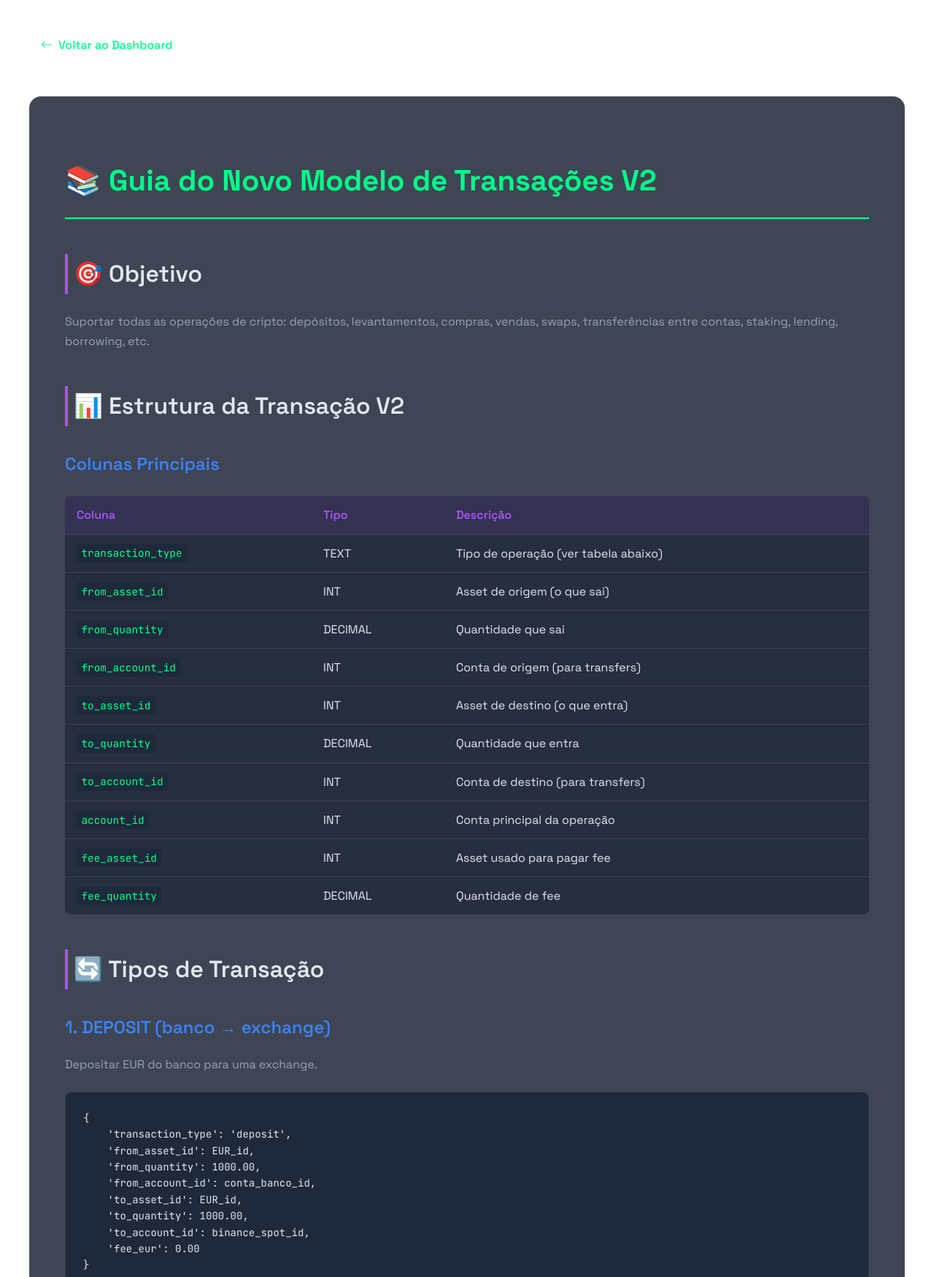
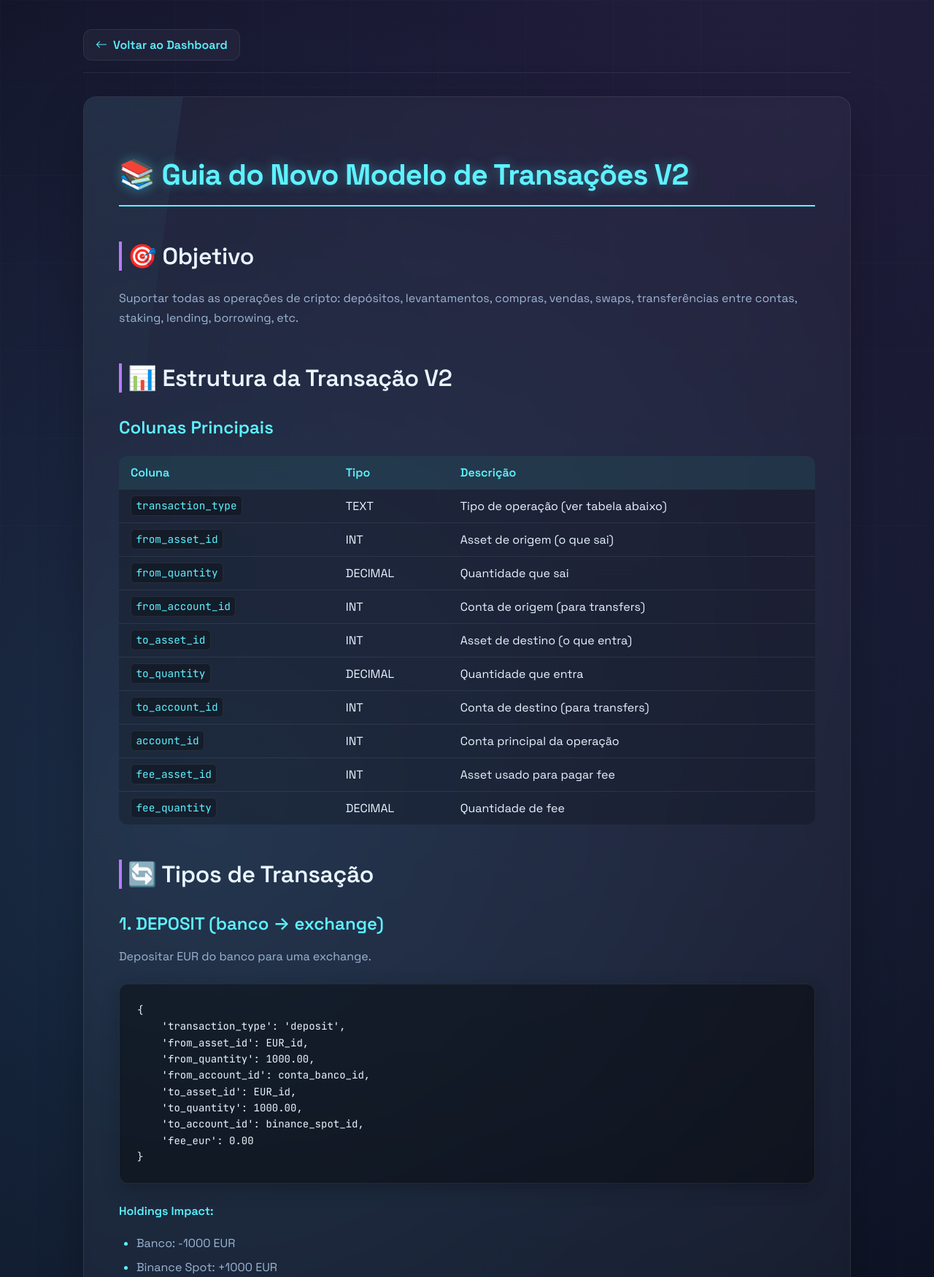
Before and after one commit to arkilian/arkilian.github.io, a plain HTML site: page CryptoDashboard/wiki/07-transaction-model-v2.html in a window 1280 px wide. Shown: the top 1750 px of the page at 73% size. Drawn offline with nearby package versions, Linux system fonts and the light colour scheme.

Commit message:
Revamp Wiki styles for improved aesthetics and responsiveness

```diff
--- a/CryptoDashboard/assets/styles-wiki.css
+++ b/CryptoDashboard/assets/styles-wiki.css
@@ -1,114 +1,177 @@
-/* CryptoDashboard Wiki Styles */
+/* CryptoDashboard Wiki Styles - Coerente com o tema principal */
 
 :root {
-  --primary-green: #00ff88;
-  --secondary-purple: #a855f7;
-  --bg-dark: #0a0e1a;
-  --card-bg: rgba(15, 23, 42, 0.8);
-  --text-primary: #e2e8f0;
-  --text-secondary: #94a3b8;
-  --accent-blue: #3b82f6;
-  --accent-red: #ef4444;
-  --code-bg: #1e293b;
-  --border-color: rgba(255, 255, 255, 0.1);
+  --bg-1: #0b1020;
+  --bg-2: #11172a;
+  --primary: #5df2ff;
+  --accent: #b67bff;
+  --glow: rgba(93, 242, 255, 0.15);
+  --text: #e9f4ff;
+  --muted: #9cb5d3;
+  --border: rgba(255, 255, 255, 0.08);
+  --card: rgba(255, 255, 255, 0.04);
+}
+
+* {
+  box-sizing: border-box;
 }
 
 body {
-  font-family: 'Space Grotesk', sans-serif;
-  color: var(--text-primary);
-  line-height: 1.7;
+  margin: 0;
+  min-height: 100vh;
+  font-family: 'Space Grotesk', system-ui, -apple-system, sans-serif;
+  background: radial-gradient(circle at 20% 20%, rgba(91, 192, 255, 0.15), transparent 25%),
+              radial-gradient(circle at 80% 0%, rgba(182, 123, 255, 0.12), transparent 30%),
+              linear-gradient(145deg, var(--bg-1), var(--bg-2));
+  color: var(--text);
+  overflow-x: hidden;
+}
+
+.grid-bg::before,
+.grid-bg::after {
+  content: '';
+  position: fixed;
+  inset: 0;
+  background-size: 120px 120px;
+  pointer-events: none;
+  opacity: 0.06;
+  mix-blend-mode: screen;
+  z-index: 0;
+}
+
+.grid-bg::before {
+  background-image: linear-gradient(rgba(93, 242, 255, 0.15) 1px, transparent 1px),
+                    linear-gradient(90deg, rgba(182, 123, 255, 0.15) 1px, transparent 1px);
+}
+
+.grid-bg::after {
+  background-image: linear-gradient(rgba(255, 255, 255, 0.06) 1px, transparent 1px),
+                    linear-gradient(90deg, rgba(255, 255, 255, 0.06) 1px, transparent 1px);
+  background-size: 60px 60px;
 }
 
 .wiki-page {
-  max-width: 1200px;
+  max-width: 1100px;
   margin: 0 auto;
-  padding: 2rem;
+  padding: 40px 24px 96px;
 }
 
 .wiki-nav {
   margin-bottom: 2rem;
   padding-bottom: 1rem;
-  border-bottom: 1px solid var(--border-color);
+  border-bottom: 1px solid var(--border);
 }
 
 .wiki-nav .nav-link {
   display: inline-flex;
   align-items: center;
   gap: 0.5rem;
-  color: var(--primary-green);
+  color: var(--primary);
   text-decoration: none;
-  font-weight: 500;
-  transition: all 0.3s ease;
-  padding: 0.5rem 1rem;
-  border-radius: 8px;
+  font-weight: 600;
+  transition: all 0.2s ease;
+  padding: 10px 16px;
+  border-radius: 12px;
+  border: 1px solid var(--border);
+  background: var(--card);
 }
 
 .wiki-nav .nav-link:hover {
-  background: rgba(0, 255, 136, 0.1);
+  background: rgba(93, 242, 255, 0.08);
   transform: translateX(-5px);
+  border-color: rgba(93, 242, 255, 0.3);
 }
 
 .wiki-content {
-  background: var(--card-bg);
-  backdrop-filter: blur(10px);
-  border: 1px solid var(--border-color);
-  border-radius: 16px;
+  background: var(--card);
+  backdrop-filter: blur(6px);
+  border: 1px solid var(--border);
+  border-radius: 18px;
   padding: 3rem;
-  box-shadow: 0 4px 6px rgba(0, 0, 0, 0.1);
+  box-shadow: 0 20px 60px rgba(0, 0, 0, 0.25);
+  position: relative;
+  overflow: hidden;
+}
+
+.wiki-content::after {
+  content: '';
+  position: absolute;
+  inset: -40% auto auto -40%;
+  width: 60%;
+  height: 60%;
+  background: radial-gradient(circle, rgba(93, 242, 255, 0.14), transparent 60%);
+  transform: rotate(8deg);
+  pointer-events: none;
 }
 
 /* Typography */
 .wiki-content h1 {
   font-size: 2.5rem;
   font-weight: 700;
-  color: var(--primary-green);
+  color: var(--primary);
   margin-bottom: 1.5rem;
   padding-bottom: 1rem;
-  border-bottom: 2px solid var(--primary-green);
+  border-bottom: 2px solid var(--primary);
+  text-shadow: 0 0 16px rgba(93, 242, 255, 0.35);
+  letter-spacing: -0.02em;
+  position: relative;
+  z-index: 1;
 }
 
 .wiki-content h2 {
   font-size: 2rem;
   font-weight: 600;
-  color: var(--text-primary);
+  color: var(--text);
   margin-top: 3rem;
   margin-bottom: 1.5rem;
   padding-left: 0.5rem;
-  border-left: 4px solid var(--secondary-purple);
+  border-left: 4px solid var(--accent);
+  letter-spacing: -0.01em;
+  position: relative;
+  z-index: 1;
 }
 
 .wiki-content h3 {
   font-size: 1.5rem;
   font-weight: 600;
-  color: var(--accent-blue);
+  color: var(--primary);
   margin-top: 2rem;
   margin-bottom: 1rem;
+  position: relative;
+  z-index: 1;
 }
 
 .wiki-content h4 {
   font-size: 1.25rem;
   font-weight: 500;
-  color: var(--text-primary);
+  color: var(--text);
   margin-top: 1.5rem;
   margin-bottom: 0.75rem;
+  position: relative;
+  z-index: 1;
 }
 
 .wiki-content p {
   margin-bottom: 1.25rem;
-  color: var(--text-secondary);
+  color: var(--muted);
+  line-height: 1.7;
+  position: relative;
+  z-index: 1;
 }
 
 /* Links */
 .wiki-content a {
-  color: var(--primary-green);
+  color: var(--primary);
   text-decoration: none;
   border-bottom: 1px solid transparent;
-  transition: all 0.3s ease;
+  transition: all 0.2s ease;
+  position: relative;
+  z-index: 1;
 }
 
 .wiki-content a:hover {
-  border-bottom-color: var(--primary-green);
-  color: #00ffaa;
+  border-bottom-color: var(--primary);
+  text-shadow: 0 0 8px rgba(93, 242, 255, 0.5);
 }
 
 /* Lists */
@@ -116,35 +179,40 @@ body {
 .wiki-content ol {
   margin-bottom: 1.5rem;
   padding-left: 1.5rem;
+  position: relative;
+  z-index: 1;
 }
 
 .wiki-content li {
   margin-bottom: 0.75rem;
-  color: var(--text-secondary);
+  color: var(--muted);
 }
 
 .wiki-content li::marker {
-  color: var(--primary-green);
+  color: var(--primary);
 }
 
 /* Code */
 .wiki-content code {
   font-family: 'JetBrains Mono', monospace;
-  background: var(--code-bg);
-  color: var(--primary-green);
+  background: rgba(0, 0, 0, 0.3);
+  color: var(--primary);
   padding: 0.2rem 0.4rem;
-  border-radius: 4px;
+  border-radius: 6px;
   font-size: 0.9em;
+  border: 1px solid var(--border);
 }
 
 .wiki-content pre {
-  background: var(--code-bg);
-  border: 1px solid var(--border-color);
-  border-radius: 8px;
+  background: rgba(0, 0, 0, 0.4);
+  border: 1px solid var(--border);
+  border-radius: 12px;
   padding: 1.5rem;
   margin: 1.5rem 0;
   overflow-x: auto;
   position: relative;
+  z-index: 1;
+  box-shadow: 0 8px 24px rgba(0, 0, 0, 0.2);
 }
 
 .wiki-content pre code {
@@ -152,8 +220,9 @@ body {
   padding: 0;
   font-size: 0.875rem;
   line-height: 1.6;
-  color: var(--text-primary);
+  color: var(--text);
   display: block;
+  border: none;
 }
 
 /* Code blocks with language */
@@ -170,14 +239,16 @@ body {
 
 /* Blockquotes */
 .wiki-content blockquote {
-  border-left: 4px solid var(--accent-blue);
+  border-left: 4px solid var(--primary);
   padding-left: 1.5rem;
   margin: 1.5rem 0;
   font-style: italic;
-  color: var(--text-secondary);
-  background: rgba(59, 130, 246, 0.05);
+  color: var(--muted);
+  background: rgba(93, 242, 255, 0.05);
   padding: 1rem 1.5rem;
-  border-radius: 0 8px 8px 0;
+  border-radius: 0 12px 12px 0;
+  position: relative;
+  z-index: 1;
 }
 
 /* Tables */
@@ -185,21 +256,23 @@ body {
   width: 100%;
   border-collapse: collapse;
   margin: 1.5rem 0;
-  background: rgba(15, 23, 42, 0.5);
-  border-radius: 8px;
+  background: rgba(0, 0, 0, 0.2);
+  border-radius: 12px;
   overflow: hidden;
+  position: relative;
+  z-index: 1;
 }
 
 .wiki-content th,
 .wiki-content td {
   padding: 0.75rem 1rem;
   text-align: left;
-  border-bottom: 1px solid var(--border-color);
+  border-bottom: 1px solid var(--border);
 }
 
 .wiki-content th {
-  background: rgba(168, 85, 247, 0.1);
-  color: var(--secondary-purple);
+  background: rgba(93, 242, 255, 0.1);
+  color: var(--primary);
   font-weight: 600;
 }
 
@@ -208,25 +281,25 @@ body {
 }
 
 .wiki-content tr:hover {
-  background: rgba(255, 255, 255, 0.02);
+  background: rgba(93, 242, 255, 0.03);
 }
 
 /* Strong/Bold */
 .wiki-content strong {
-  color: var(--primary-green);
+  color: var(--primary);
   font-weight: 600;
 }
 
 /* Emphasis/Italic */
 .wiki-content em {
-  color: var(--secondary-purple);
+  color: var(--accent);
   font-style: italic;
 }
 
 /* Horizontal Rule */
 .wiki-content hr {
   border: none;
-  border-top: 1px solid var(--border-color);
+  border-top: 1px solid var(--border);
   margin: 3rem 0;
 }
 
@@ -237,33 +310,39 @@ body {
 
 /* Info boxes */
 .wiki-content .info-box {
-  background: rgba(59, 130, 246, 0.1);
-  border-left: 4px solid var(--accent-blue);
+  background: rgba(93, 242, 255, 0.1);
+  border-left: 4px solid var(--primary);
   padding: 1rem 1.5rem;
   margin: 1.5rem 0;
-  border-radius: 0 8px 8px 0;
+  border-radius: 0 12px 12px 0;
+  position: relative;
+  z-index: 1;
 }
 
 .wiki-content .warning-box {
-  background: rgba(239, 68, 68, 0.1);
-  border-left: 4px solid var(--accent-red);
+  background: rgba(255, 100, 100, 0.1);
+  border-left: 4px solid #ff6464;
   padding: 1rem 1.5rem;
   margin: 1.5rem 0;
-  border-radius: 0 8px 8px 0;
+  border-radius: 0 12px 12px 0;
+  position: relative;
+  z-index: 1;
 }
 
 .wiki-content .success-box {
-  background: rgba(0, 255, 136, 0.1);
-  border-left: 4px solid var(--primary-green);
+  background: rgba(182, 123, 255, 0.1);
+  border-left: 4px solid var(--accent);
   padding: 1rem 1.5rem;
   margin: 1.5rem 0;
-  border-radius: 0 8px 8px 0;
+  border-radius: 0 12px 12px 0;
+  position: relative;
+  z-index: 1;
 }
 
 /* Responsive */
 @media (max-width: 768px) {
   .wiki-page {
-    padding: 1rem;
+    padding: 32px 18px 72px;
   }
 
   .wiki-content {
@@ -308,12 +387,12 @@ body {
 }
 
 .wiki-content pre::-webkit-scrollbar-thumb {
-  background: var(--primary-green);
+  background: var(--primary);
   border-radius: 4px;
 }
 
 .wiki-content pre::-webkit-scrollbar-thumb:hover {
-  background: #00ffaa;
+  background: rgba(93, 242, 255, 0.8);
 }
 
 /* Navigation links at bottom of articles */
@@ -322,21 +401,26 @@ body {
   justify-content: space-between;
   margin-top: 3rem;
   padding-top: 2rem;
-  border-top: 1px solid var(--border-color);
+  border-top: 1px solid var(--border);
   flex-wrap: wrap;
   gap: 1rem;
+  position: relative;
+  z-index: 1;
 }
 
 .wiki-nav-bottom a {
-  color: var(--primary-green);
+  color: var(--text);
   text-decoration: none;
-  padding: 0.5rem 1rem;
-  border: 1px solid var(--primary-green);
-  border-radius: 8px;
-  transition: all 0.3s ease;
+  padding: 10px 16px;
+  border: 1px solid var(--border);
+  border-radius: 12px;
+  transition: all 0.2s ease;
+  background: var(--card);
+  font-weight: 600;
 }
 
 .wiki-nav-bottom a:hover {
-  background: rgba(0, 255, 136, 0.1);
+  background: rgba(93, 242, 255, 0.08);
   transform: translateY(-2px);
+  border-color: rgba(93, 242, 255, 0.3);
 }
```
